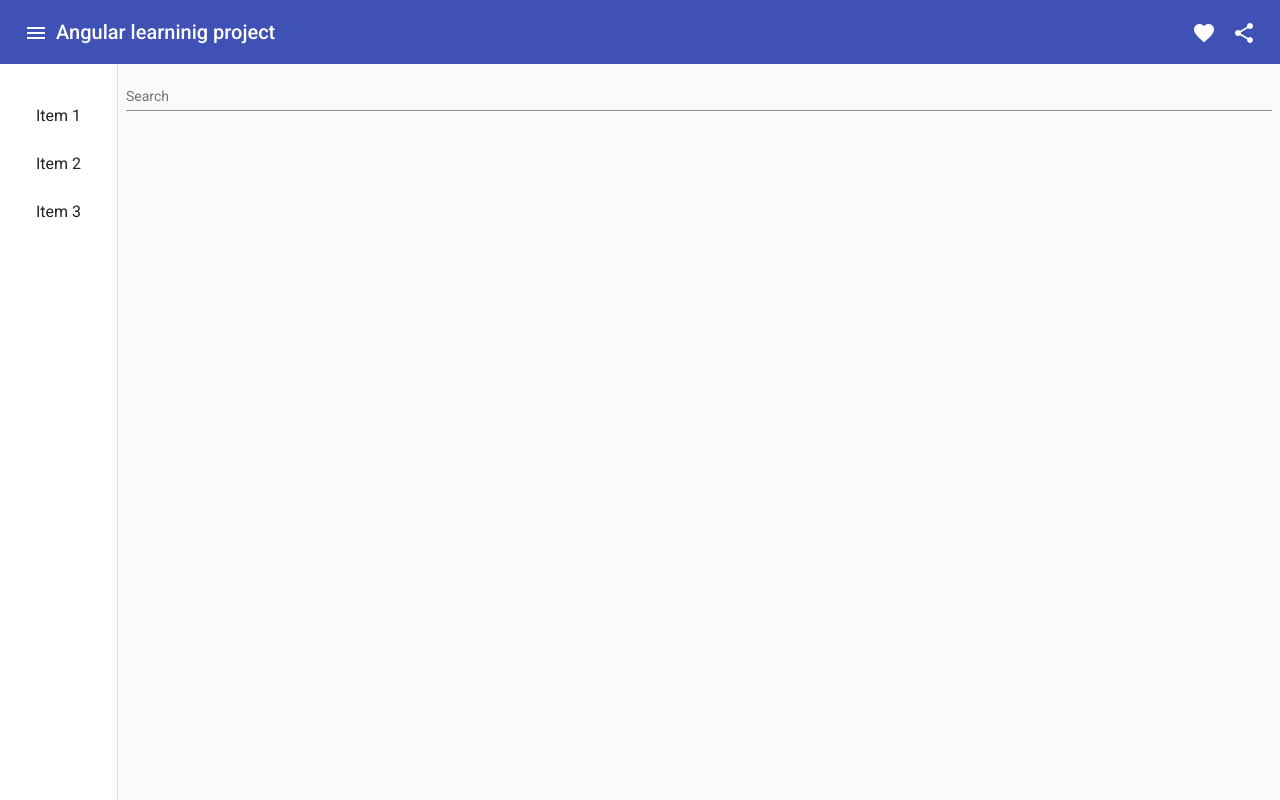
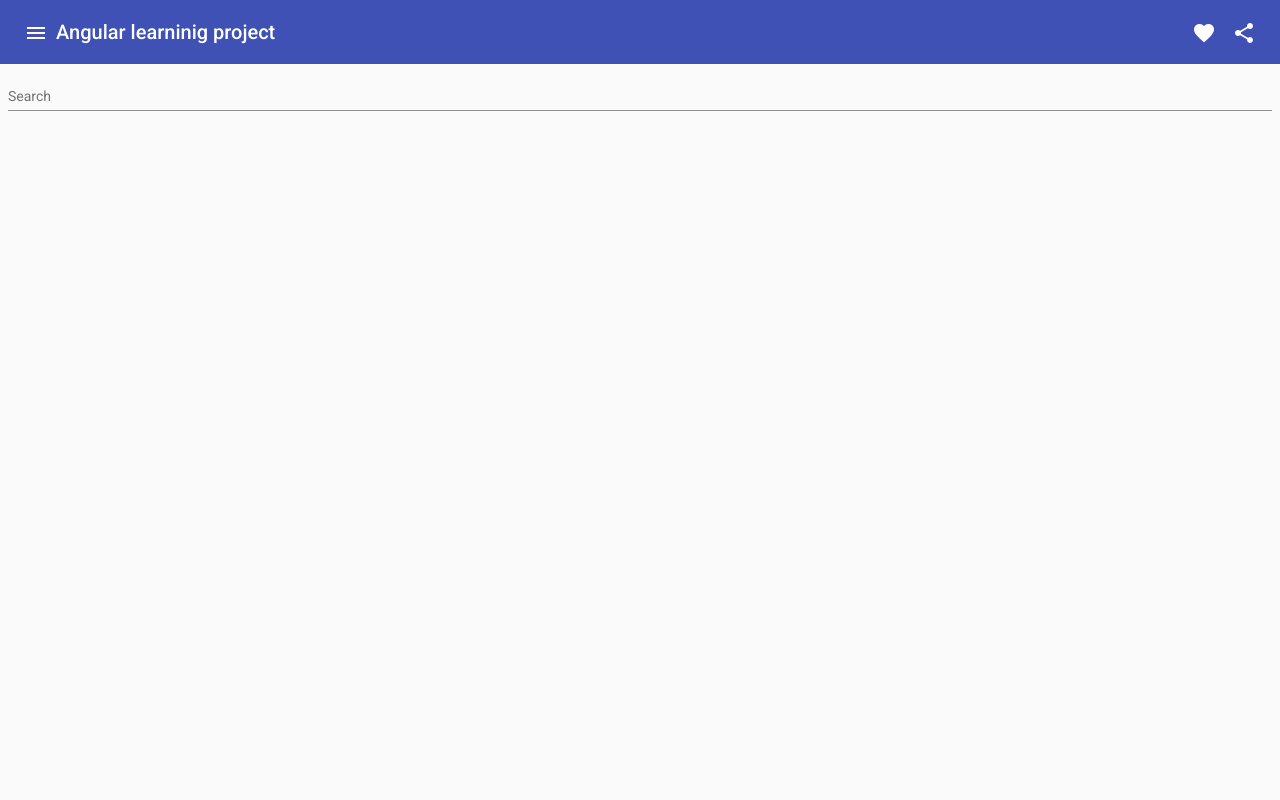
Before and after one commit to dankarandashev/angular-learning-project, an Angular app: page / in a window 1280 px wide. Built offline with nearby package versions, Linux system fonts and the light colour scheme; no server answers.

Commit message:
feat: improve MatDrawer toggle using @ViewChild

```diff
--- a/src/app/app.component.html
+++ b/src/app/app.component.html
@@ -1,5 +1,5 @@
 <app-header [title]="title" (menuClick)="onMenuClick()"></app-header>
-<app-sidenav [(isOpened)]="isSideMenuOpened">
+<app-sidenav>
 	<mat-form-field class="example-full-width">
 		<mat-label>Search</mat-label>
 		<input #searchInput matInput />
--- a/src/app/app.component.ts
+++ b/src/app/app.component.ts
@@ -1,4 +1,5 @@
-import { Component } from '@angular/core';
+import { Component, ViewChild } from '@angular/core';
+import { SidenavComponent } from './components/sidenav/sidenav.component';
 
 @Component({
 	selector: 'app-root',
@@ -7,10 +8,12 @@ import { Component } from '@angular/core';
 })
 export class AppComponent {
 	title = 'Angular learninig project';
-	isSideMenuOpened = true;
+
+  @ViewChild(SidenavComponent, {static: true})
+  private sidenavComponent!: SidenavComponent;
 
 	onMenuClick() {
-		this.isSideMenuOpened = !this.isSideMenuOpened;
+		this.sidenavComponent.onToggleSidenav();
 	}
 
 	isOpenedChange() {}
--- a/src/app/components/sidenav/sidenav.component.html
+++ b/src/app/components/sidenav/sidenav.component.html
@@ -1,5 +1,5 @@
 <mat-drawer-container class="example-container" autosize>
-	<mat-drawer [opened]="isOpened" #drawer class="example-sidenav" mode="side">
+	<mat-drawer #drawer class="example-sidenav" mode="side">
     <ng-container #navListContainer></ng-container>
 		<!-- <ng-content select="[matListSidebar]"></ng-content> -->
 	</mat-drawer>
--- a/src/app/components/sidenav/sidenav.component.ts
+++ b/src/app/components/sidenav/sidenav.component.ts
@@ -1,4 +1,5 @@
 import { Component, Input, Output, EventEmitter, TemplateRef, ViewChild, ContentChild, OnInit, SimpleChanges, AfterViewInit, ViewContainerRef, ChangeDetectorRef } from '@angular/core';
+import { MatDrawer } from '@angular/material/sidenav';
 
 @Component({
 	selector: 'app-sidenav',
@@ -7,14 +8,15 @@ import { Component, Input, Output, EventEmitter, TemplateRef, ViewChild, Content
 })
 export class SidenavComponent implements OnInit {
 
-	@Input() isOpened = true;
-	@Output() isOpenedChange = new EventEmitter<boolean>();
-
   @ViewChild('navListContainer', {
     read: ViewContainerRef,
     static: true
   })
   private navListContainer!: ViewContainerRef;
+
+
+  @ViewChild(MatDrawer, {static: true})
+  private matDrawer!: MatDrawer;
 
   @ContentChild('navListTpl', {static: true})
   private navListTemplate!: TemplateRef<unknown>;
@@ -32,7 +34,7 @@ export class SidenavComponent implements OnInit {
   **********************/
 
 	onToggleSidenav(): void {
-		this.isOpenedChange.emit(!this.isOpened);
+    this.matDrawer.toggle();
 	}
 
   viewNavListTemplate(): void {
```
